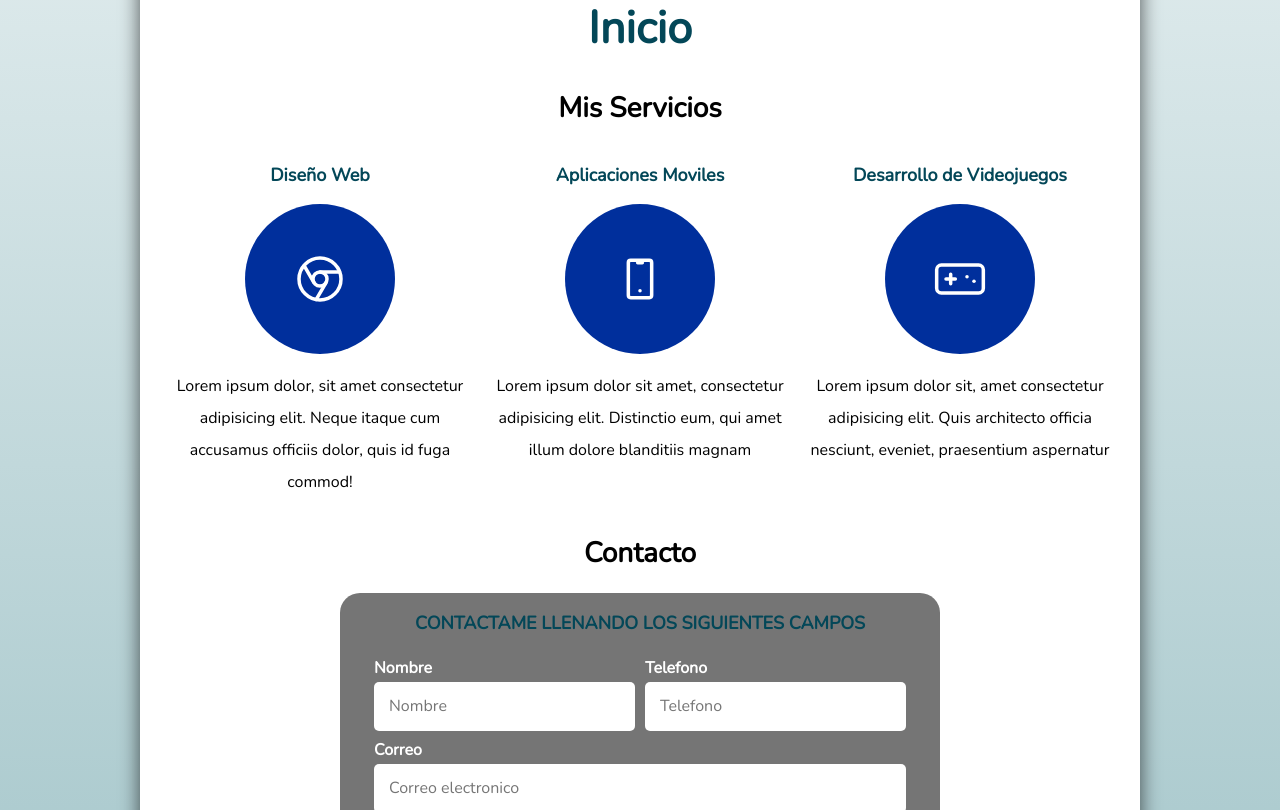
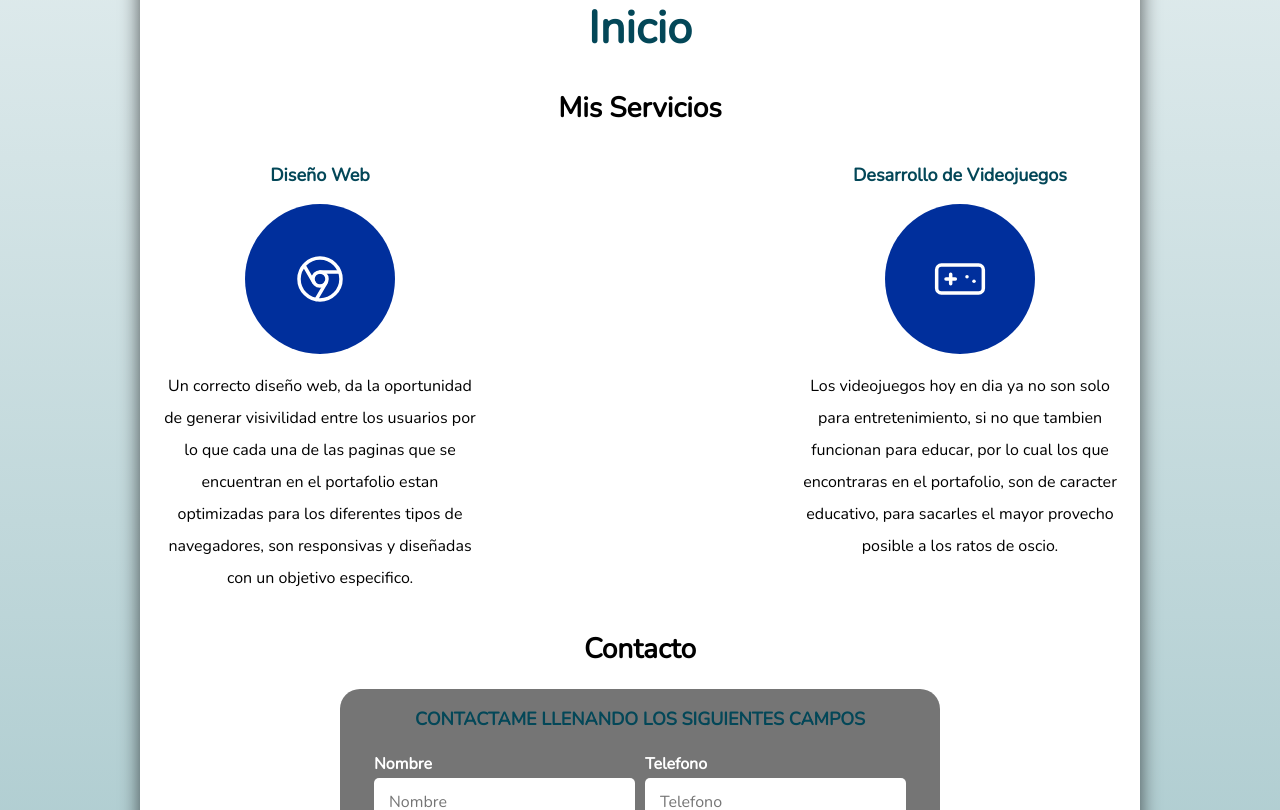
Before and after one commit to UrielAvilaBaltazar/Pagina-Web-de-Presentacion, a plain HTML site: page index.html in a window 1280 px wide. Shown: the part 662-1472 px from the top of the page. Drawn offline with nearby package versions, Linux system fonts and the light colour scheme.

Commit message:
cambios menores

```diff
--- a/index.html
+++ b/index.html
@@ -47,7 +47,7 @@
         <h2 class="titulo inicio">Inicio</h2>
         <h2>Mis Servicios</h2>
         <div class="servicios">
-            <section class="servicio">
+            <section class="servicio experiencia">
                 <h3>Diseño Web</h3>
                 <div class="icono">
                     <svg xmlns="http://www.w3.org/2000/svg" class="icon icon-tabler icon-tabler-brand-chrome" width="56" height="56" viewBox="0 0 24 24" stroke-width="1.5" stroke="#ffffff" fill="none" stroke-linecap="round" stroke-linejoin="round">
@@ -59,9 +59,10 @@
                         <line x1="12" y1="9" x2="20.4" y2="9" transform="rotate(240 12 12)" />
                     </svg>
                 </div>
-                <p>Lorem ipsum dolor, sit amet consectetur adipisicing elit. Neque itaque cum accusamus officiis dolor, quis id fuga commod!</p>
+                <p>Un correcto diseño web, da la oportunidad de generar visivilidad entre los usuarios por lo que cada una de las paginas que se encuentran en el portafolio estan optimizadas para los diferentes tipos de navegadores, son responsivas y diseñadas con un objetivo especifico.</p>
             </section>
-            <section class="servicio">
+            <!--
+               <section class="servicio">
                 <h3>Aplicaciones Moviles</h3>
                 <div class="icono">
                     <svg xmlns="http://www.w3.org/2000/svg" class="icon icon-tabler icon-tabler-device-mobile" width="56" height="56" viewBox="0 0 24 24" stroke-width="1.5" stroke="#ffffff" fill="none" stroke-linecap="round" stroke-linejoin="round">
@@ -73,7 +74,8 @@
                 </div>
                 <p>Lorem ipsum dolor sit amet, consectetur adipisicing elit. Distinctio eum, qui amet illum dolore blanditiis magnam</p>
             </section>
-            <section class="servicio">
+            -->
+            <section class="servicio experiencia">
                 <h3>Desarrollo de Videojuegos</h3>
                 <div class="icono">
                     <svg xmlns="http://www.w3.org/2000/svg" class="icon icon-tabler icon-tabler-device-gamepad" width="56" height="56" viewBox="0 0 24 24" stroke-width="1.5" stroke="#ffffff" fill="none" stroke-linecap="round" stroke-linejoin="round">
@@ -84,7 +86,7 @@
                         <line x1="18" y1="13" x2="18" y2="13.01" />
                     </svg>
                 </div>
-                <p>Lorem ipsum dolor sit, amet consectetur adipisicing elit. Quis architecto officia nesciunt, eveniet, praesentium aspernatur</p>
+                <p>Los videojuegos hoy en dia ya no son solo para entretenimiento, si no que tambien funcionan para educar, por lo cual los que encontraras en el portafolio, son de caracter educativo, para sacarles el mayor provecho posible a los ratos de oscio.</p>
             </section>
         </div>
         <section>
```
